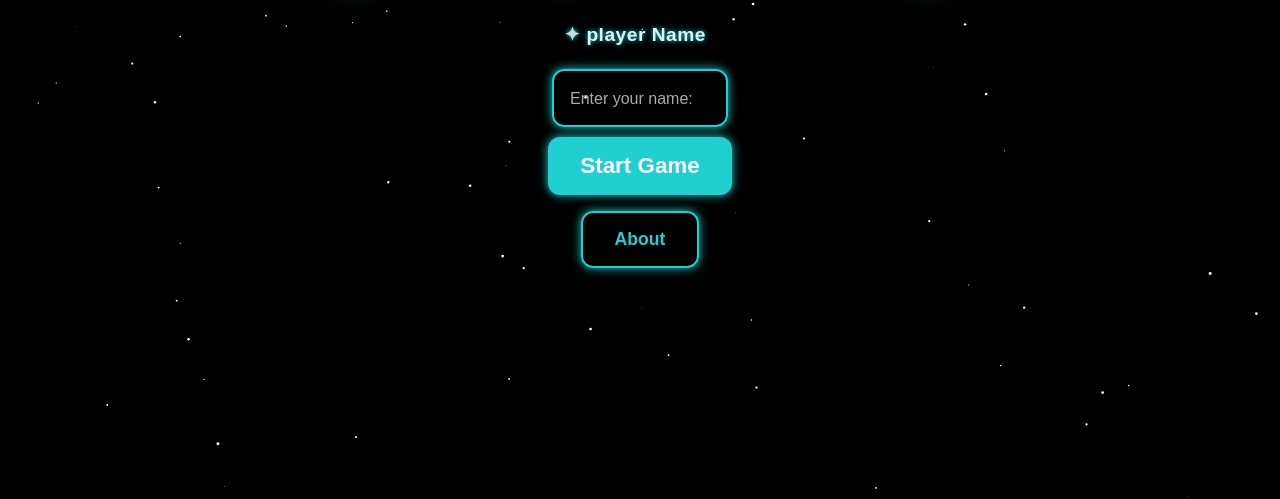
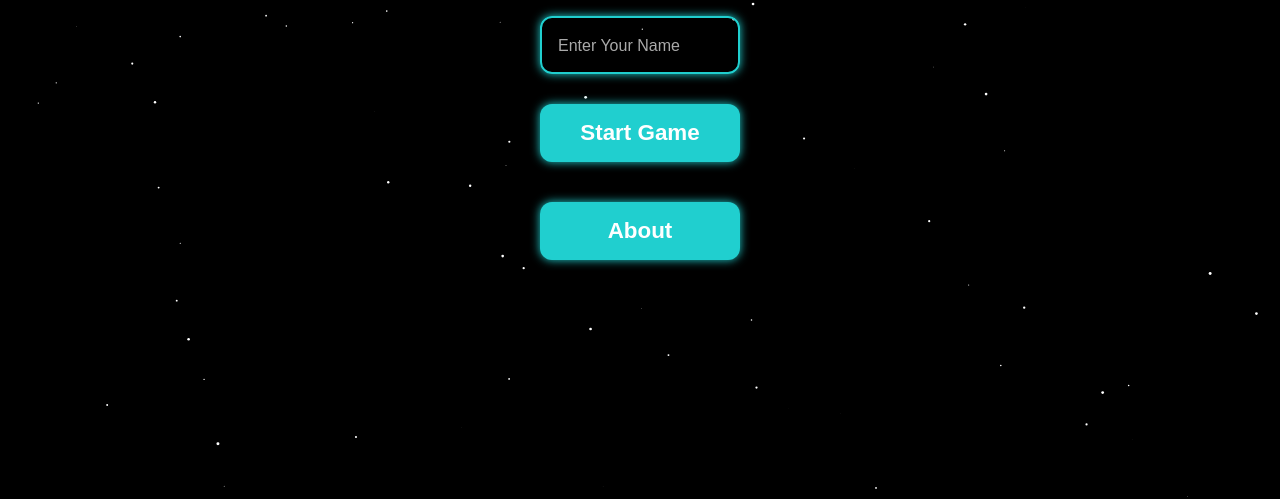
Before and after one commit to NadraR/memory-game, a plain HTML site: page welcome.html in a window 1280 px wide. Shown: the part 301-800 px from the top of the page. Drawn offline with Linux system fonts and the light colour scheme.

Commit message:
some changes in styling

```diff
--- a/script.js
+++ b/script.js
@@ -27,3 +27,6 @@ const storedUser = localStorage.getItem('memoryGameUser');
 if (storedUser) {
   document.getElementById('playerName').value = storedUser;
 }
+document.getElementById("startBtn").addEventListener("click", function () {
+    window.location.href = "select_theme/select_theme_page/select_theme.html";
+  });
--- a/style.css
+++ b/style.css
@@ -1,4 +1,3 @@
-
 * {
     margin: 0;
     padding: 0;
@@ -47,23 +46,21 @@
       text-shadow: 0 0 30px  #20cfcf;
     }
   }
-  /* .start-btn {
-  background-color: #007bff;
-  color: white;
-  padding: 1.2rem 2.5rem;
-  font-size: 1.4rem;
-  font-weight: bold;
-  border: none;
-  border-radius: 12px;
-  cursor: pointer;
-  box-shadow: 0 0 12px #007bff;
-  transition: all 0.3s ease;
-} */
-/*
-.start-btn:hover {
-  background-color: #0056b3;
-  box-shadow: 0 0 20px #007bff;
-} */
+
+  .centerbtn {
+    background-color: #20cfcf;
+    border: none;
+    padding: 1rem 2rem;
+    border-radius: 12px;
+    font-size: 1.4rem;
+    font-weight: bold;
+    color: #fff;
+    cursor: pointer;
+    transition: all 0.3s ease;
+    box-shadow: 0 0 10px #20cfcf;
+    margin: 20px;
+    width: 200px;
+  }
 
   button {
     background-color: #20cfcf;
@@ -131,7 +128,7 @@
 input.form-control {
   margin: 10px;
   padding: 1rem;
-  width: 80%;
+  width: 200px;
   max-width: 200px;
   font-size: 1.2rem;
   border: 2px solid #20cfcf;
@@ -150,6 +147,8 @@ input.form-control::placeholder {
 input.form-control:focus {
   box-shadow: 0 0 20px #20cfcf;
 }
+
+.main
 .form-label {
   color: #ddf3f3;
   font-size: 1.2rem;
--- a/welcome.html
+++ b/welcome.html
@@ -19,17 +19,25 @@
     <h1 class="game-title">🌟 Memory Match Game 🌟</h1>
     <!-- player name -->
     <div class="mb-3">
-      <label for="playerName" class="form-label">player Name</label>
-      <input type="text" class="form-control" id="playerName" placeholder="Enter your name:" required>
+    <div> <input type="text" class="form-control" id="playerName" placeholder="Enter Your Name" required> </div>
     </div>
-    <button id="startBtn" class="main-btn"> Start Game</button>
+    <button id="startBtn" class="centerbtn"> Start Game</button>
 
-<button id="aboutBtn" class="about-btn"> About</button>
+<button id="aboutBtn" class="centerbtn"> About</button>
 
 
   </div>
 
+  <!-- <script>
+  document.getElementById("startBtn").addEventListener("click", function () {
+    window.location.href = "select_theme/select_theme_page/select_theme.html"; // غيّري الاسم حسب اسم صفحتك الحقيقي
+  });
+</script> -->
+
+
   <script src="script.js"></script>
   <script src="stars.js"></script>
+
+
 </body>
 </html>
```
Also changed, not shown: about.html (+14 -2 lines), select_theme/select_theme_page/select_theme.html (+2 -0 lines).
